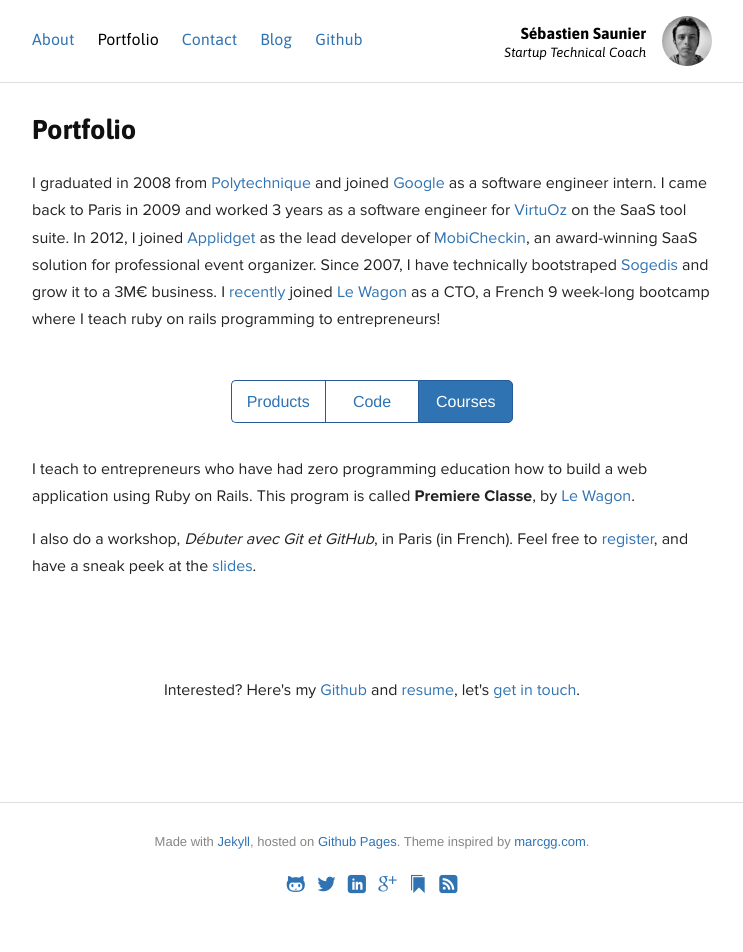
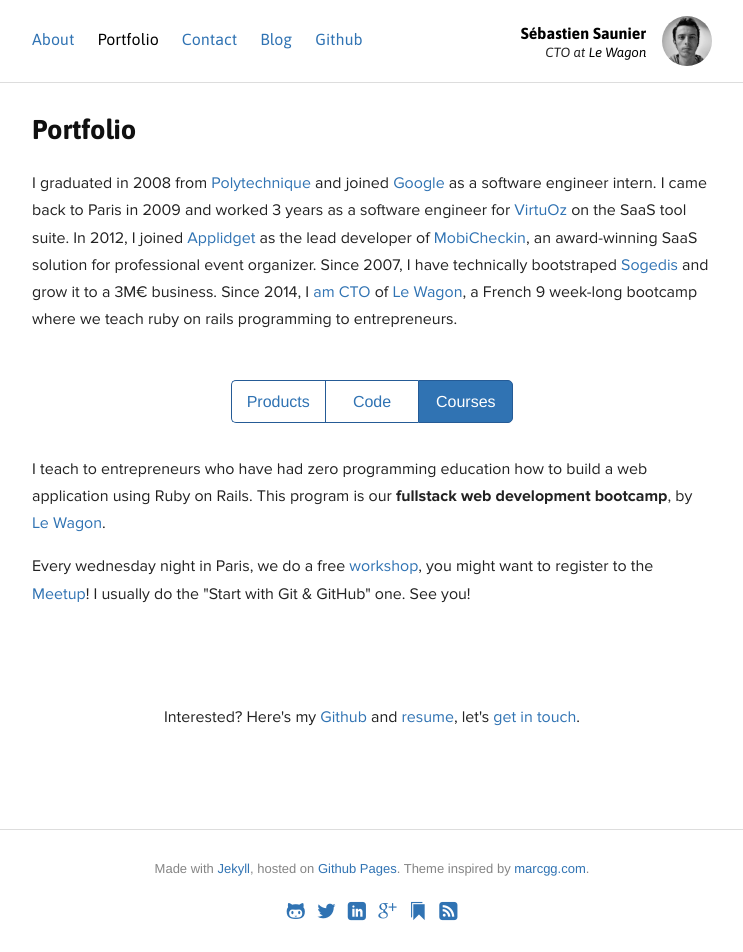
Before and after one commit to ssaunier/ssaunier.github.io, a Jekyll site: the page built from portfolio/courses.html, in a window 1280 px wide. Shown: the whole page, without its empty margins (268-1011 px from the left). Built offline with Jekyll 4.4.1, drawn with Linux system fonts in a browser that asks for light colours; Markdown is read by kramdown in place of the engine named in the settings; before the commit the page ends 925 px from its top, so only the background shows below that.

Commit message:
Change header to CTO

```diff
--- a/_layouts/default.html
+++ b/_layouts/default.html
@@ -49,9 +49,11 @@
           <small>
             <em>
               {% if page.url == '/fr/index.html' %}
-                <a href="/fr">Coach Technique pour Startup</a>
+                <!-- <a href="/fr">Coach Technique pour Startup</a> -->
+                CTO du <a href="http://www.lewagon.org" target="_blank">Wagon</a>
               {% else %}
-                <a href="/">Startup Technical Coach</a>
+                <!-- <a href="/">Startup Technical Coach</a> -->
+                CTO at <a href="http://www.lewagon.org/en" target="_blank">Le Wagon</a>
               {% endif %}
             </em>
           </small>
--- a/_layouts/portfolio.html
+++ b/_layouts/portfolio.html
@@ -8,7 +8,7 @@
 
   <p class="fancy">
     I graduated in 2008 from <a href="http://www.polytechnique.edu/jsp/accueil.jsp?LANGUE=1">Polytechnique</a> and joined <a href="https://www.google.com/about/jobs/locations/zurich/">Google</a> as a software engineer intern. I came back to Paris in 2009 and worked 3 years as a software engineer for <a href="http://www.virtuoz.com">VirtuOz</a> on the SaaS tool suite. In 2012, I joined <a href="http://www.applidget.com">Applidget</a>
-    as the lead developer of <a href="http://www.mobicheckin.com">MobiCheckin</a>, an award-winning SaaS solution for professional event organizer. Since 2007, I have technically bootstraped <a href="http://www.sogedis.fr">Sogedis</a> and grow it to a 3M€ business. I <a href="/blog/2014/07/29/le-wagon---cto.html">recently</a> joined <a href="http://www.lewagon.org">Le Wagon</a> as a CTO, a French 9 week-long bootcamp where I teach ruby on rails programming to entrepreneurs!
+    as the lead developer of <a href="http://www.mobicheckin.com">MobiCheckin</a>, an award-winning SaaS solution for professional event organizer. Since 2007, I have technically bootstraped <a href="http://www.sogedis.fr">Sogedis</a> and grow it to a 3M€ business. Since 2014, I <a href="/blog/2014/07/29/le-wagon---cto.html">am CTO</a> of <a href="http://www.lewagon.org/en">Le Wagon</a>, a French 9 week-long bootcamp where we teach ruby on rails programming to entrepreneurs.
   </p>
 
   <ul class="portfolio-nav">
--- a/css/site.css
+++ b/css/site.css
@@ -185,10 +185,10 @@
 
 header .logo a, header .logo a:hover {
   color: black;
-  text-decoration: none;
+  /*text-decoration: none;*/
 }
 
-.logo small a {
+.logo small em {
   font-weight: 400;
 }
 
--- a/portfolio/courses.html
+++ b/portfolio/courses.html
@@ -8,13 +8,13 @@
 <section>
   <p>
     I teach to entrepreneurs who have had zero programming education how to build
-    a web application using Ruby on Rails. This program is called <strong>Premiere Classe</strong>,
+    a web application using Ruby on Rails. This program is our <strong>fullstack web development bootcamp</strong>,
     by <a href="http://www.lewagon.org">Le Wagon</a>.
   </p>
 
   <p>
-    I also do a workshop, <em>Débuter avec Git et GitHub</em>, in Paris (in French). Feel
-    free to <a href="http://www.lewagon.org/learn/debuter-avec-git-github">register</a>,
-    and have a sneak peek at the <a href="http://sebastien.saunier.me/git-intro">slides</a>.
+    Every wednesday night in Paris, we do a free <a href="http://workshops.lewagon.org">workshop</a>, you might want to register to the
+    <a href="http://www.meetup.com/Le-Wagon-Paris-Coding-Station">Meetup</a>!
+    I usually do the "Start with Git & GitHub" one. See you!
   </p>
 </section>
```
